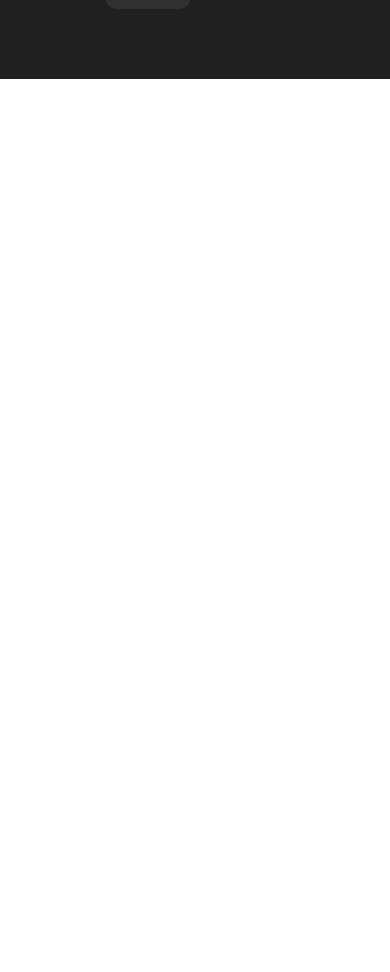
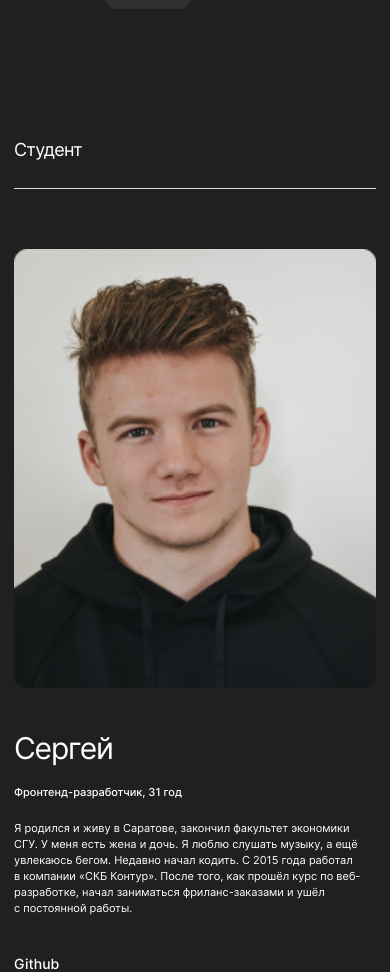
Before and after one commit to GeometricEarth/movies-explorer-frontend, a React (Create React App) app: page / in a window 390 px wide. Shown: the part 1820-2792 px from the top of the page. Before the commit the page ends 1899 px from the top, so only its background shows below. Built offline with nearby package versions, Linux system fonts and the light colour scheme.

Commit message:
feat: Реализовать компонент About-me

```diff
--- /dev/null
+++ b/src/components/AboutMe/AboutMe.css
@@ -0,0 +1,105 @@
+.about-me {
+  margin: 110px 70px 0;
+}
+.about-me__wraper {
+  display: flex;
+  justify-content: space-between;
+  margin-top: 66px;
+  gap: 49px;
+}
+.about-me__column {
+  display: flex;
+  flex-direction: column;
+}
+.about-me__name {
+  font-size: 50px;
+  font-style: normal;
+  font-weight: 400;
+  line-height: 58px;
+  letter-spacing: -2px;
+  margin: 0;
+}
+.about-me__ocupation {
+  font-feature-settings: 'clig' off, 'liga' off;
+  font-size: 18px;
+  font-style: normal;
+  font-weight: 500;
+  line-height: 20px;
+  margin: 0;
+  margin-top: 18px;
+}
+.about-me__about {
+  font-feature-settings: 'clig' off, 'liga' off;
+  font-size: 14px;
+  font-style: normal;
+  font-weight: 400;
+  line-height: 22px;
+  max-width: 600px;
+  margin: 0;
+  margin-top: 26px;
+}
+.about-me__github-link {
+  color: #fff;
+  font-size: 14px;
+  font-style: normal;
+  font-weight: 500;
+  text-decoration: none;
+  margin-top: auto;
+}
+.about-me_image {
+  width: 270px;
+}
+
+@media (max-width: 768px) {
+  .about-me {
+    margin: 90px 50px 0;
+  }
+  .about-me__name {
+    font-size: 40px;
+    line-height: 40px;
+    letter-spacing: -1.6px;
+  }
+  .about-me__ocupation {
+    font-size: 12px;
+    line-height: 18px;
+    margin-top: 16px;
+  }
+  .about-me__about {
+    font-size: 12px;
+    line-height: 18px;
+    margin-top: 20px;
+  }
+  .about-me_image {
+    width: 255px;
+  }
+}
+
+@media (max-width: 420px) {
+  .about-me {
+    margin: 60px 14px 0;
+    font-size: 11px;
+  }
+  .about-me__wraper {
+    flex-direction: column-reverse;
+    margin-top: 60px;
+    gap: 40px;
+  }
+  .about-me__name {
+    font-size: 30px;
+    letter-spacing: -1.2px;
+  }
+  .about-me__ocupation {
+    font-size: 11px;
+    line-height: 16px;
+  }
+  .about-me__about {
+    font-size: 11px;
+    line-height: 16px;
+  }
+  .about-me_image {
+    width: 100%;
+  }
+  .about-me__github-link {
+    margin-top: 40px;
+  }
+}
--- /dev/null
+++ b/src/components/AboutMe/AboutMe.jsx
@@ -0,0 +1,19 @@
+import './AboutMe.css';
+import StudentFoto from '../../images/studentFoto.png'
+import SectionTitle from '../SectionTitle/SectionTitle';
+import { Link } from 'react-router-dom';
+
+export default function AboutMe() {
+  return (<section className='about-me'>
+    <SectionTitle>Студент</SectionTitle>
+    <div className='about-me__wraper'>
+      <div className='about-me__column'>
+        <h2 className='about-me__name'>Сергей</h2>
+        <p className='about-me__ocupation'>Фронтенд-разработчик, 31 год</p>
+        <p className='about-me__about'>Я&nbsp;родился и&nbsp;живу в&nbsp;Саратове, закончил факультет экономики СГУ. У&nbsp;меня есть жена
+          и&nbsp;дочь. Я&nbsp;люблю слушать музыку, а&nbsp;ещё увлекаюсь бегом. Недавно начал кодить. С&nbsp;2015 года работал в&nbsp;компании &laquo;СКБ Контур&raquo;. После того, как прошёл курс по&nbsp;веб-разработке, начал заниматься фриланс-заказами и&nbsp;ушёл с&nbsp;постоянной работы.</p><Link to='https://github.com/GeometricEarth' className='about-me__github-link'>Github</Link>
+      </div>
+      <img className='about-me_image' src={StudentFoto} alt="Фотография студента" />
+    </div>
+  </section>);
+}
--- a/src/components/Main/Main.jsx
+++ b/src/components/Main/Main.jsx
@@ -2,6 +2,7 @@ import './Main.css';
 import Promo from '../Promo/Promo';
 import AboutProject from '../AboutProject/AboutProject';
 import Techs from '../Techs/Techs';
+import AboutMe from '../AboutMe/AboutMe';
 
 export default function Main() {
   return (
@@ -9,6 +10,7 @@ export default function Main() {
       <Promo></Promo>
       <AboutProject></AboutProject>
       <Techs></Techs>
+      <AboutMe></AboutMe>
     </>
   );
 }
```
Also changed, not shown: src/images/studentFoto.png (added).
